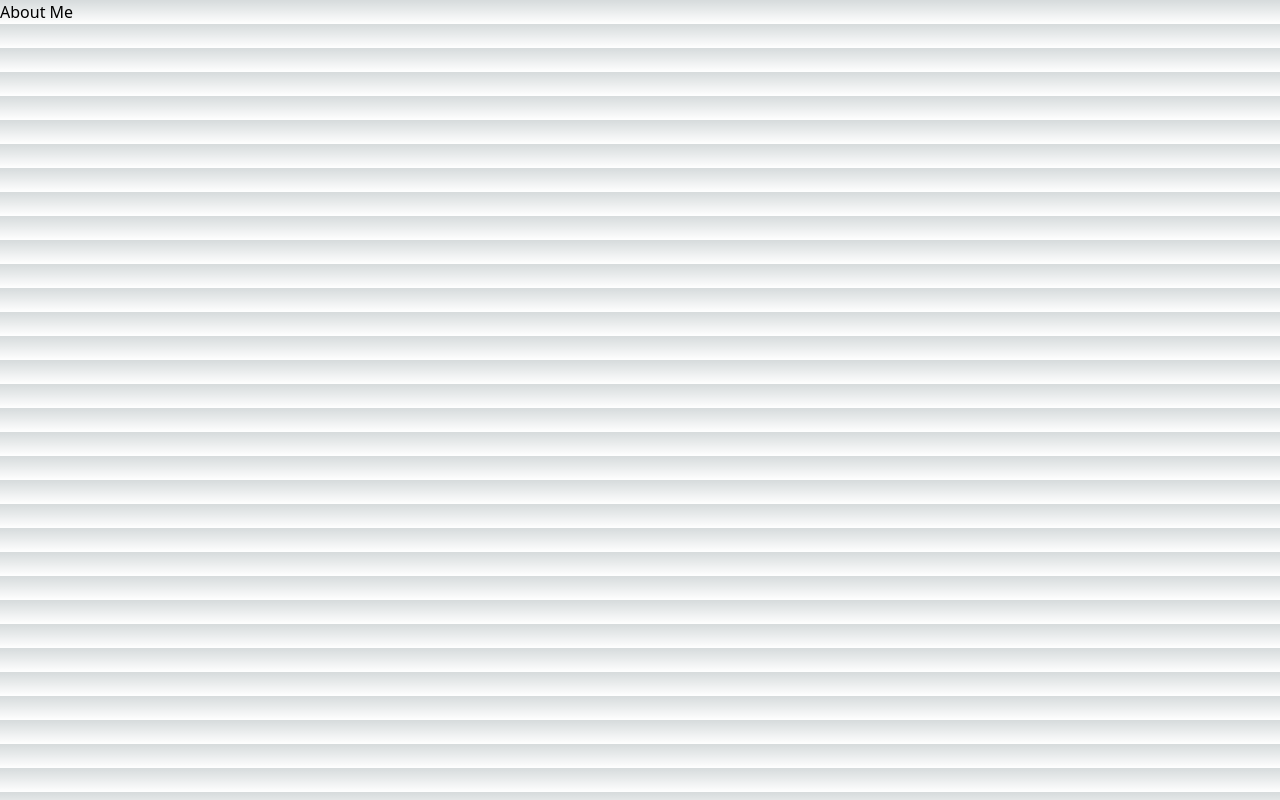
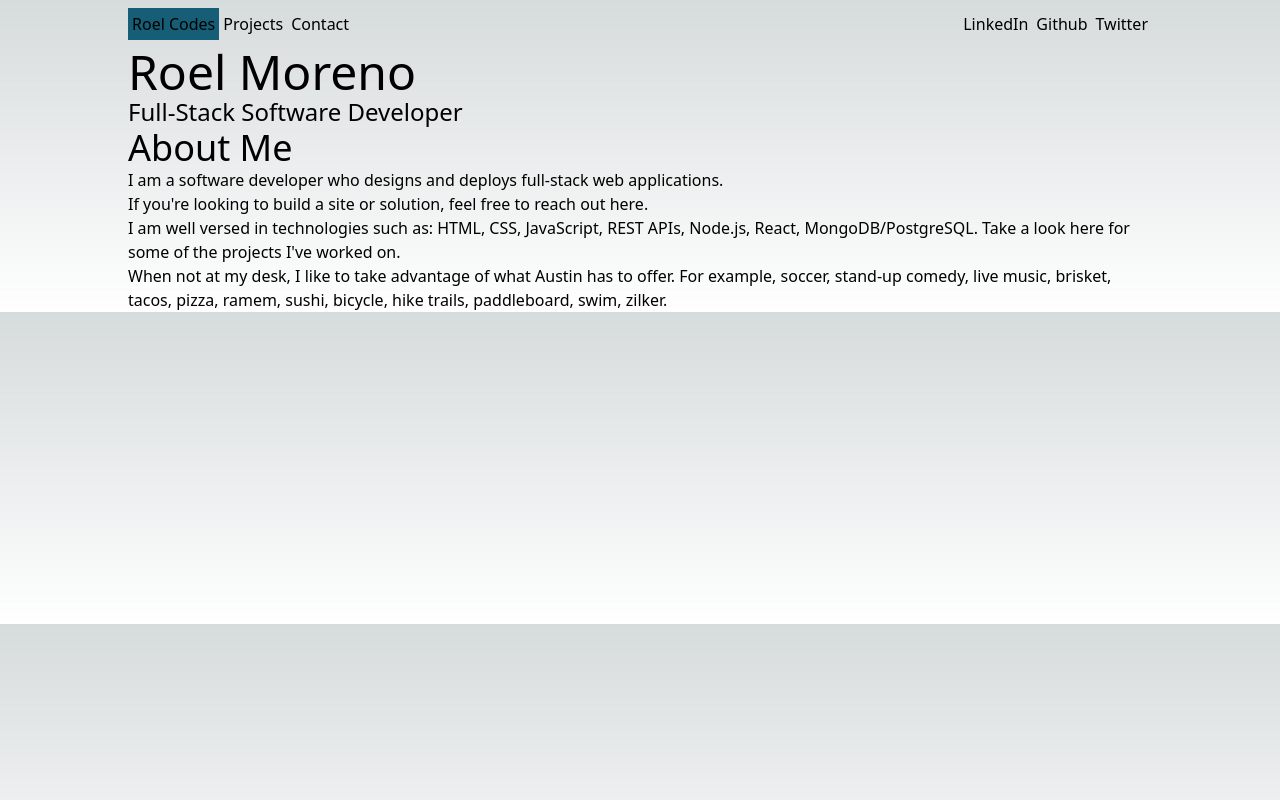
Before and after one commit to ROEL12037/portfolio-nextjs, a Next.js app: page / in a window 1280 px wide. Built offline with nearby package versions, Linux system fonts and the light colour scheme.

Commit message:
add header and home page content

```diff
--- /dev/null
+++ b/src/components/Header.jsx
@@ -0,0 +1,45 @@
+import Link from "next/link";
+
+export default function Header() {
+	return (
+		<header className="">
+			<nav className="flex flex-row justify-between">
+				<ul className="flex">
+					<li className="my-2 px-1 py-1 bg-cyan-800">
+						<Link href={"/"}>Roel Codes</Link>
+					</li>
+					<li className="mx-1 my-auto hover:text-cyan-800">
+						<Link href={"/projects"}>Projects</Link>
+					</li>
+					<li className="mx-1 my-auto hover:text-cyan-800">
+						<Link href={"/contact"}>Contact</Link>
+					</li>
+				</ul>
+
+				<ul className="flex">
+					<li className="mx-1 my-auto hover:text-cyan-800">
+						<a
+							href="https://www.linkedin.com/in/roel12037/"
+							target="_blank">
+							LinkedIn
+						</a>
+					</li>
+					<li className="mx-1 my-auto hover:text-cyan-800">
+						<a
+							href="https://github.com/ROEL12037"
+							target="_blank">
+							Github
+						</a>{" "}
+					</li>
+					<li className="mx-1 my-auto hover:text-cyan-800">
+						<a
+							href="https://twitter.com/ROELv12037"
+							target="_blank">
+							Twitter
+						</a>
+					</li>
+				</ul>
+			</nav>
+		</header>
+	);
+}
--- a/src/pages/_app.js
+++ b/src/pages/_app.js
@@ -1,5 +1,14 @@
-import '@/styles/globals.css'
+import "@/styles/globals.css";
+import Header from "@/components/Header";
+import Head from "next/head";
 
 export default function App({ Component, pageProps }) {
-  return <Component {...pageProps} />
+	return (
+		<>
+			<div className="container mx-auto max-w-[1024px]">
+				<Header />
+				<Component {...pageProps} />
+			</div>
+		</>
+	);
 }
--- a/src/pages/contact.jsx
+++ b/src/pages/contact.jsx
@@ -1,3 +1,3 @@
-export default function Contacts() {
-	return <div>Contacts</div>;
+export default function Contact() {
+	return <div>Contact</div>;
 }
--- a/src/pages/index.jsx
+++ b/src/pages/index.jsx
@@ -1,8 +1,49 @@
-import Image from "next/image";
+import Link from "next/link";
+
 import { Inter } from "next/font/google";
 
 const inter = Inter({ subsets: ["latin"] });
 
 export default function Home() {
-	return <main>About Me</main>;
+	return (
+		<main>
+			<section>
+				<h1 className="text-5xl">Roel Moreno</h1>
+				<h3 className="text-2xl">Full-Stack Software Developer</h3>
+			</section>
+			<section>
+				<h2 className="text-4xl">About Me</h2>
+				<p>
+					I am a software developer who designs and deploys full-stack web
+					applications.
+				</p>
+				<p>
+					If you&apos;re looking to build a site or solution, feel free to reach
+					out{" "}
+					<Link
+						href={"/contact"}
+						className="hover:text-cyan-800">
+						here
+					</Link>
+					.
+				</p>
+				<p>
+					I am well versed in technologies such as: HTML, CSS, JavaScript, REST
+					APIs, Node.js, React, MongoDB/PostgreSQL. Take a look{" "}
+					<Link
+						href={"/projects"}
+						className="hover:text-cyan-800">
+						here
+					</Link>{" "}
+					for some of the projects I&apos;ve worked on.
+				</p>
+				<p>
+					When not at my desk, I like to take advantage of what Austin has to
+					offer. For example, soccer, stand-up comedy, live music, brisket,
+					tacos, pizza, ramem, sushi, bicycle, hike trails, paddleboard, swim,
+					zilker.
+				</p>
+			</section>
+		</main>
+	);
 }
```
